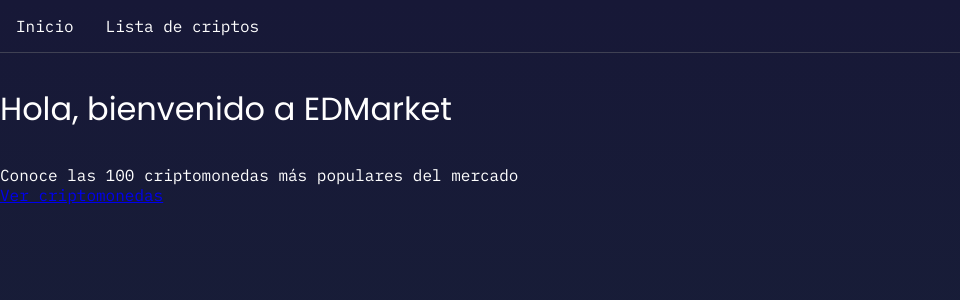
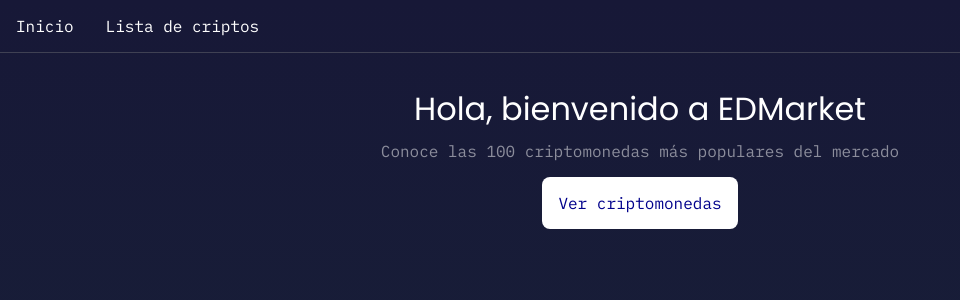
Before and after one commit to egl33817/primer-proyecto-react, a React (Vite) app: page / in a window 1280 px wide. Shown: the top 300 px of the page, without its empty margins (0-960 px from the left). Built offline with nearby package versions, Linux system fonts and the light colour scheme.

Commit message:
Mejoramos el aspecto visual del home y de DetalleCripto.

```diff
--- /dev/null
+++ b/src/Home.css
@@ -0,0 +1,20 @@
+.home-container {
+  text-align: center;
+}
+
+.home-container .title {
+  margin-bottom: .5rem;
+}
+
+.home-container .subtitle {
+  margin-bottom: 2rem;
+  opacity: .5;
+}
+
+.link {
+  background: white;
+  text-decoration: none;
+  color: darkblue;
+  padding: 1rem;
+  border-radius: 8px;
+}
--- a/src/Home.jsx
+++ b/src/Home.jsx
@@ -1,13 +1,14 @@
 import { Link } from "react-router-dom"
+import "./Home.css"
 
 const Home = () => {
 
     return (
-        <>
-            <h1>Hola, bienvenido a EDMarket</h1>
-            <p>Conoce las 100 criptomonedas más populares del mercado</p>
-            <Link to="/criptomonedas">Ver criptomonedas</Link>
-        </>
+        <div className="home-container">
+            <h1 className="title">Hola, bienvenido a EDMarket</h1>
+            <p className="subtitle">Conoce las 100 criptomonedas más populares del mercado</p>
+            <Link to="/criptomonedas" className="link">Ver criptomonedas</Link>
+        </div>
     )
 }
 
--- a/src/components/cripto/DetalleCripto.jsx
+++ b/src/components/cripto/DetalleCripto.jsx
@@ -38,16 +38,47 @@ const DetalleCripto = () => {
     }, [])
 
     return (
-        <>
-            <h1>Detalle de la criptomoneda {parametros.id}</h1>
+        <div className="cripto-page-container">
+
             <div className="info">
-                <ul>
-                    <li><span className="label">Nombre: </span>{datosMoneda.name}</li>
-                    <li><span className="label">Símbolo: </span>{datosMoneda.symbol}</li>
-                    <li><span className="label">Precio USD: </span>{parseFloat(datosMoneda.priceUsd).toFixed(3)}</li>
-                    <li><span className="label">Variación 24h: </span>{parseFloat(datosMoneda.changePercent24Hr).toFixed(2)}</li>
-                </ul>
-                <h2>Valor histórico de {parametros.id}</h2>
+
+                <div className="main-info">
+                    <span>Ranking: {datosMoneda.rank}</span>
+                    <h1>{datosMoneda.name}</h1>
+                    <span className="symbol">{datosMoneda.symbol}</span>
+                </div>
+
+                <div className="details">
+                    <ul>
+                        <li className="detail">
+                            <span className="label">Precio (USD): </span>
+                            <span>{parseFloat(datosMoneda.priceUsd).toFixed(3)}</span>
+                        </li>
+                        <li className="detail">
+                            <span className="label">MaxSupply: </span>
+                            <span>{parseFloat(datosMoneda.maxSupply).toFixed(3)}</span>
+                        </li>
+                        <li className="detail">
+                            <span className="label">Market Cap (USD): </span>
+                            <span>{parseFloat(datosMoneda.marketCapUsd).toFixed(3)}</span>
+                        </li>
+                        <li className="detail">
+                            <span className="label">Volumen (USD - 24h): </span>
+                            <span>{parseFloat(datosMoneda.volumeUsd24Hr).toFixed(3)}</span>
+                        </li>
+                        <li className="detail">
+                            <span className="label">Variación (24h): </span>
+                            <span>{parseFloat(datosMoneda.changePercent24Hr).toFixed(3)}</span>
+                        </li>
+                        <li className="detail">
+                            <span className="label">Vwap (24h): </span>
+                            <span>{parseFloat(datosMoneda.vwap24Hr).toFixed(3)}</span>
+                        </li>
+                    </ul>
+                </div>
+            </div>
+
+            <div className="history">
                 <table className="history">
                     <thead>
                         <tr>
@@ -58,15 +89,15 @@ const DetalleCripto = () => {
                     <tbody>
                         {datosHistoricos.map(({date, priceUsd, time}) =>
                             <tr key={time}>
-                                <td>{date}</td>
-                                <td>{parseFloat(priceUsd).toFixed(3)}</td>
+                                <td className="label">{new Date(date).toDateString()}</td>
+                                <td className="price">{parseFloat(priceUsd).toFixed(3)}</td>
                             </tr>
                         )}
                     </tbody>
                 </table>
                 <Link to="/criptomonedas">Volver...</Link>
             </div>
-        </>
+        </div>
     )
 }
 
```
